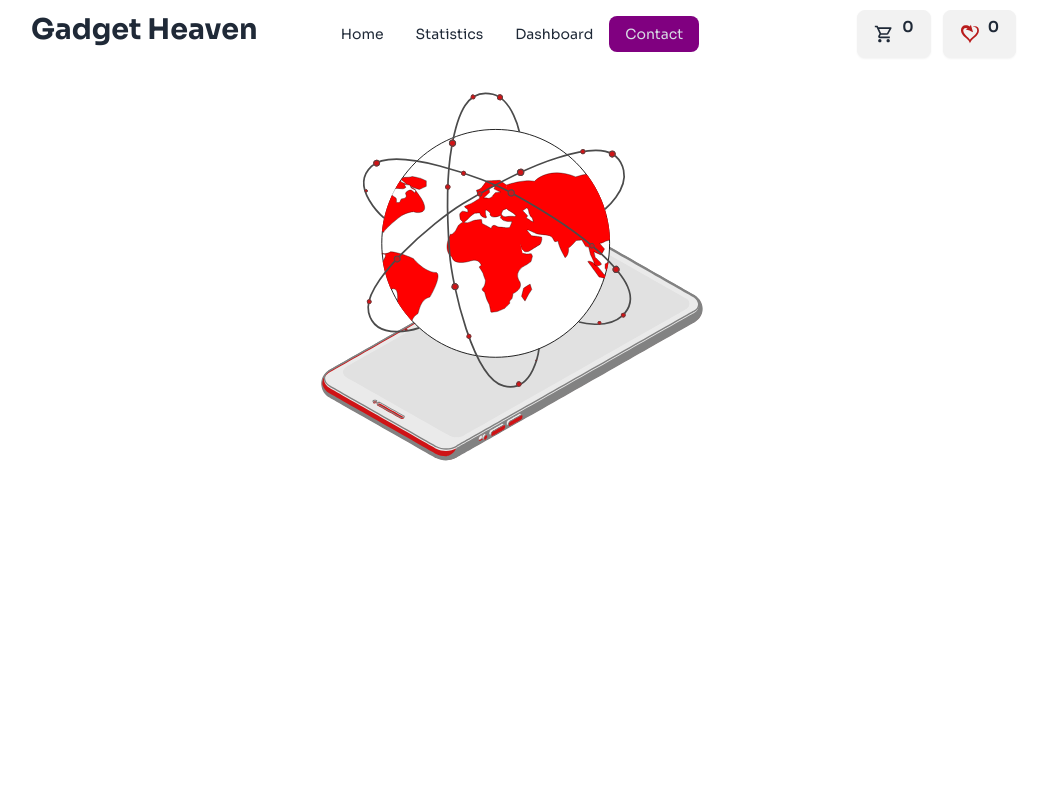
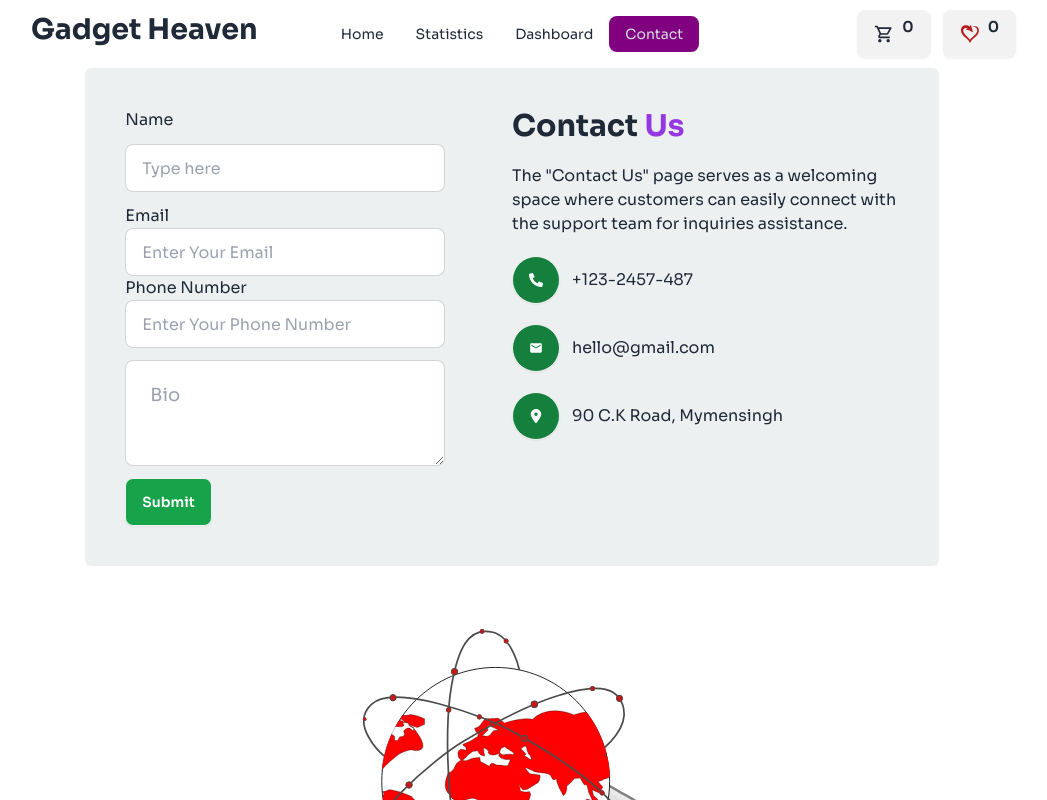
Before and after one commit to rimasultana/Gadget-Heaven, a React (Vite) app: page /contact in a window 1280 px wide. Shown: the top 800 px of the page, without its empty margins (128-1175 px from the left). Built offline with nearby package versions, Linux system fonts and the light colour scheme.

Commit message:
complete

```diff
--- a/index.html
+++ b/index.html
@@ -4,7 +4,7 @@
     <meta charset="UTF-8" />
     <link rel="icon" type="image/svg+xml" href="/vite.png" />
     <meta name="viewport" content="width=device-width, initial-scale=1.0" />
-    <title>Vite + React</title>
+    <title>Gadget Heaven</title>
   </head>
   <body>
     <div id="root"></div>
--- a/src/Components/BannerWithNav/Banner.jsx
+++ b/src/Components/BannerWithNav/Banner.jsx
@@ -1,6 +1,4 @@
 import bgImg from "../../assets/banner.jpg";
-// import animation from "../../../public/animation.json"
-// import Lottie from "lottie-react";
 import NavBar from "../NavBar/NavBar";
 export default function Banner() {
   return (
@@ -8,7 +6,7 @@ export default function Banner() {
       <div className="text-center rounded-lg bg-[#9538E2] w-full mb-24">
         <NavBar />
         <div className="text-white space-y-5 p-10">
-          <h1 className="text-5xl">
+          <h1 className="md:text-5xl text-3xl">
             Upgrade Your Tech Accessorize with <br /> Gadget Heaven Accessories
           </h1>
           <p>
@@ -23,8 +21,6 @@ export default function Banner() {
         <div className="w-2/3 mx-auto relative -bottom-20 border-4 border-white rounded-lg p-1">
           <div className="border-2 border-[#9538E2] rounded-lg overflow-hidden">
             <img className="rounded-lg" src={bgImg} alt="" />
-            {/* <Lottie animationData={animation} height={200} width='50px' loop={false} /> */}
-
           </div>
         </div>
       </div>
--- a/src/Components/Footer/Footer.jsx
+++ b/src/Components/Footer/Footer.jsx
@@ -9,7 +9,7 @@ export default function Footer() {
       </div>
       <div className="divider"></div>
 
-      <footer className="footer flex flex-col lg:flex-row items-center justify-around text-black p-10">
+      <footer className="footer flex flex-col lg:flex-row  justify-around text-black p-10">
         <nav>
           <h6 className="font-bold text-black">Services</h6>
           <a className="link link-hover">Product Support</a>
--- a/src/Components/ViewDetails/ViewDetails.jsx
+++ b/src/Components/ViewDetails/ViewDetails.jsx
@@ -56,12 +56,12 @@ const ViewDetails = () => {
         </p>
       </div>
 
-      <div className="w-full lg:w-2/3 mx-auto shadow-2xl h-[280px]">
+      <div className="w-full lg:w-2/3 mx-auto shadow-2xl h-[280px] mb-42">
         <div className="hero bg-white relative -top-[250px] p-3 rounded-lg ">
           <div className="hero-content flex-col lg:flex-row">
             <img
               src={product_image}
-              className="max-w-sm h-[400px] rounded-lg"
+              className="w-full md:max-w-sm h-auto md:h-[400px] rounded-lg"
               alt={product_title}
             />
             <div className="">
--- a/src/Components/WishList/WishList.jsx
+++ b/src/Components/WishList/WishList.jsx
@@ -11,43 +11,36 @@ const WishList = () => {
   };
 
   return (
-    <>
-      <div className="w-2/3 mx-auto mt-10">
+    <div className="w-full max-w-4xl mx-auto mt-10 px-4">
       <div className="text-start mb-10">
-          <h1 className="font-bold text-3xl">WishList</h1>
+        <h1 className="font-bold text-3xl md:text-4xl">WishList</h1>
       </div>
       {wish.length > 0 ? (
         wish.map((item) => {
-            const {
-              product_id,
-              product_image,
-              product_title,
-              description,
-              price,
-            } = item;
+          const { product_id, product_image, product_title, description, price } = item;
           return (
             <div
               key={product_id}
-                className="flex justify-between px-5 py-2  my-4 rounded-md shadow-lg"
+              className="flex flex-col md:flex-row justify-between px-5 py-4 my-4 rounded-md shadow-lg"
             >
               <div className="flex gap-4 items-center rounded-lg">
                 <img
                   src={product_image}
                   alt={product_title}
-                    className="w-24 h-28 rounded-xl"
+                  className="w-24 h-28 md:w-32 md:h-36 rounded-xl object-cover"
                 />
                 <div className="space-y-2">
-                    <h2 className="text-xl font-bold">{product_title}</h2>
-                    <p>{description}</p>
+                  <h2 className="text-xl md:text-2xl font-bold">{product_title}</h2>
+                  <p className="text-sm md:text-base">{description}</p>
                   <p className="text-lg font-bold">Price: ${price}</p>
-                    <button className="btn bg-[#9538E2] text-white">
+                  <button className="btn bg-[#9538E2] text-white mt-2">
                     Add to cart
                   </button>
                 </div>
               </div>
               <button
                 onClick={() => handleClickWish(product_id)}
-                  className="text-red-500"
+                className="text-red-500 mt-4 md:mt-0"
               >
                 <IoIosCloseCircleOutline className="text-4xl font-bold" />
               </button>
@@ -56,13 +49,12 @@ const WishList = () => {
         })
       ) : (
         <div className="flex items-center justify-center py-10">
-            <p className="md:text-4xl text-2xl font-bold">
-              Your wish list is hello
+          <p className="text-2xl md:text-4xl font-bold">
+            Your wish list is empty
           </p>
         </div>
       )}
     </div>
-    </>
   );
 };
 
--- a/src/Pages/Contact/Contact.jsx
+++ b/src/Pages/Contact/Contact.jsx
@@ -2,29 +2,88 @@ import animation from "../../../public/animation.json";
 import animation2 from "../../../public/animation-2.json";
 import { Player } from "@lottiefiles/react-lottie-player";
 import useTitle from "../../Hook/useTitle";
+import { FaPhoneAlt } from "react-icons/fa";
+import { MdEmail } from "react-icons/md";
+import { FaLocationDot } from "react-icons/fa6";
 
 export default function Contact() {
   useTitle("Contact");
   return (
     <>
-      {/* <div className="text-center bg-[#9538E2]  w-full py-10 flex flex-col items-center ">
-        <h1 className="text-3xl font-bold text-white ">Blog😉</h1>
-        <p className="text-white">
-          you will find a variety of blog posts. From technology and coding tips
-          to personal experiences and <br /> lifestyle topics, there is a wide
-          range of content available. Whether you're new to programming or
-          looking for fresh ideas, this space is for you <br />. Keep coming
-          back for regular updates and feel free to explore the different
-          sections at your leisure!
-        </p>
-        <div className="w-52">
+      <div className="w-2/3 mx-auto  bg-[#ecf0f1] rounded-md ">
+        <div className="grid grid-cols-1 md:grid-cols-2 py-10 px-10">
+          <div className="flex flex-col gap-3 ">
+            <h3>Name</h3>
+            <input
+              type="text"
+              placeholder="Type here"
+              className="input input-bordered w-full max-w-xs"
+            />
+            <div className="">
+              <div>
+                <p>Email</p>
+                <input
+                  type="email"
+                  placeholder="Enter Your Email"
+                  className="input input-bordered w-full max-w-xs"
+                />
+              </div>
+              <div>
+                <p>Phone Number</p>
+                <input
+                  type="text"
+                  placeholder="Enter Your Phone Number"
+                  className="input input-bordered w-full max-w-xs"
+                />
+              </div>
+            </div>
+            <textarea
+              placeholder="Bio"
+              className="textarea textarea-bordered textarea-lg w-full max-w-xs"
+            ></textarea>
+            <div>
+              <input
+                className="btn text-white bg-green-600"
+                type="submit"
+                placeholder="Submit"
+              />
+            </div>
+          </div>
+          <div className="flex flex-col gap-5">
+            <h1 className="text-3xl font-bold">
+              Contact <span className="text-[#9538E2]">Us</span>
+            </h1>
+            <p className="">
+              The "Contact Us" page serves as a welcoming space where customers
+              can easily connect with the support team for inquiries assistance.
+            </p>
+            <div className="flex items-center gap-3 ">
+              <p className="btn rounded-full text-white bg-green-700">
+                <FaPhoneAlt />
+              </p>
+              <p className="">+123-2457-487</p>
+            </div>
+            <div className="flex items-center gap-3">
+              <p className="btn rounded-full text-white bg-green-700">
+                <MdEmail />
+              </p>
+              <p>hello@gmail.com</p>
+            </div>
+            <div className="flex items-center gap-3">
+              <p className="btn rounded-full text-white bg-green-700">
+                <FaLocationDot />
+              </p>
+              <p>90 C.K Road, Mymensingh</p>
+            </div>
+          </div>
+        </div>
+      </div>
+      <div className="mt-10">
+        <div className="w-1/3 mx-auto rounded-full text-center">
+          <Player autoplay loop src={animation} />
+        </div>
+        <div className="w-1/3 mx-auto text-center mt-5">
           <Player autoplay loop src={animation2} />
-        </div>
-      </div> */}
-
-      <div className="">
-        <div className=" w-1/3 mx-auto rounded-full text-center ">
-          <Player autoplay loop src={animation} />
         </div>
       </div>
     </>
```
Also changed, not shown: src/Components/CartList/CartList.jsx (+21 -23 lines), src/Components/Products/Products.jsx (+13 -16 lines), 1 other file (tests, documents, lock files or other folders). Lines whose indentation alone changed are shown as unchanged.
